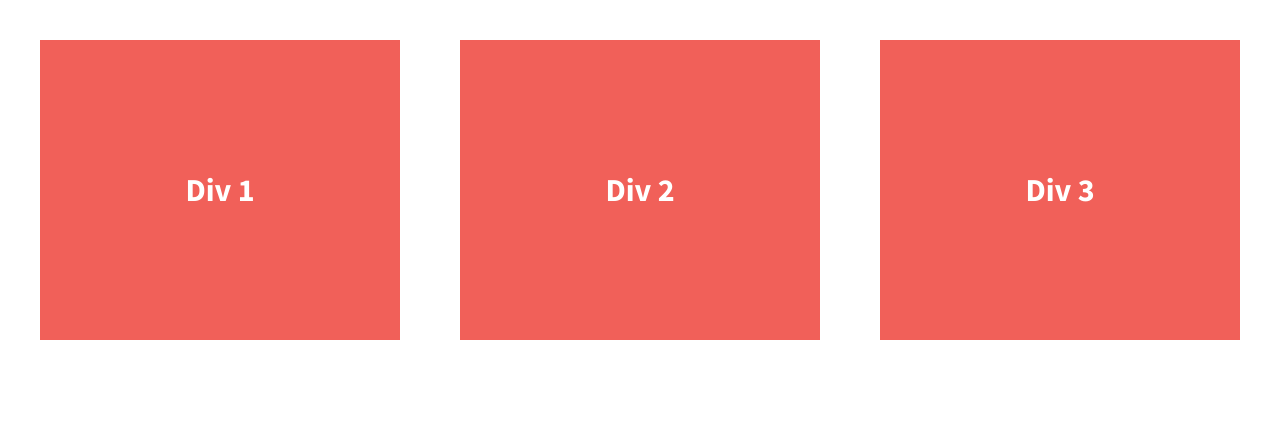
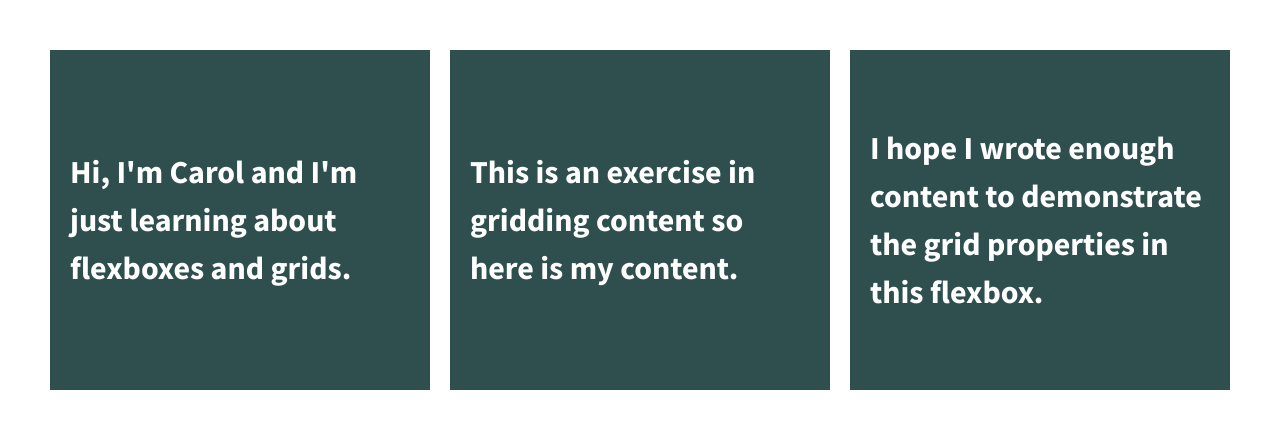
Before and after one commit to mecarol/skcr-crw-07.01-206-divs-flexbox-starter, a plain HTML site: page index.html in a window 1280 px wide. Drawn offline with nearby package versions, Linux system fonts and the light colour scheme.

Commit message:
Add content to divs

```diff
--- a/css/main.css
+++ b/css/main.css
@@ -120,12 +120,14 @@ body {
   color: #fff;
   line-height: 1.5em;
   font-size: 1.6em;
-  background-color: #f16059;
+  background-color: darkslategrey;
   height: 300px;
   width: 30%;
   display: flex;
   justify-content: center;
   align-items: center;
+  margin: 10px;
+  padding: 20px;
 }
 
 
--- a/index.html
+++ b/index.html
@@ -23,13 +23,13 @@
 
         <section class="wrapper">
             <div class="div-1">
-                Div 1
+                <p>Hi, I'm Carol and I'm just learning about flexboxes and grids.</p>
             </div>
             <div class="div-2">
-                Div 2
+                <p>This is an exercise in gridding content so here is my content.</p>
             </div>
             <div class="div-3">
-                Div 3
+                <p>I hope I wrote enough content to demonstrate the grid properties in this flexbox.</p>
             </div>
         </section>
 
```
